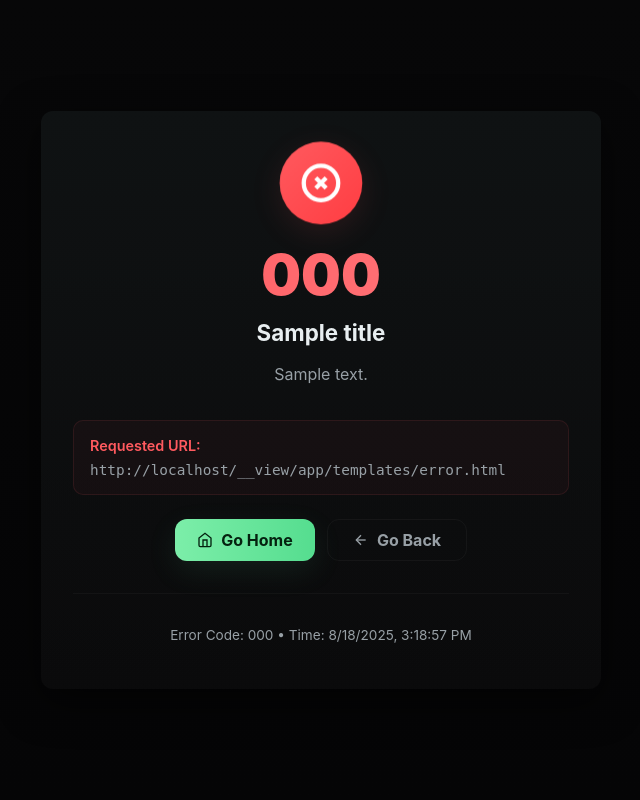
After one commit to gamerjamer43/linkshortener, a Flask app: template app/templates/error.html in a window 1280 px wide. The commit adds this page. Shown: the whole page, without its empty margins (319-959 px from the left). Run offline with Flask 3, Linux system fonts and the light colour scheme; the template is opened without the code that fills it: most values are stand-ins (such as "Sample title", 1, 10 or a date in 2020); parts of the project's set-up code (start-up, migrations or seed data) failed here and were passed over.

Commit message:
added a catch all error handler, made some fuck arounds with modularization

```diff
--- a/app/__init__.py
+++ b/app/__init__.py
@@ -5,6 +5,7 @@ from flask import Flask
 from .ext import mongo, limiter
 from .routes.main import main
 from .routes.redirect import redir
+from .routes.errors import errors, register
 
 # how we build the app, see wsgi.py
 def create_app(config_object="config.Config") -> Flask:
@@ -19,6 +20,10 @@ def create_app(config_object="config.Config") -> Flask:
     # finally register blueprints
     app.register_blueprint(main)
     app.register_blueprint(redir)
+    app.register_blueprint(errors)
+
+    # and the error handler (hid it behind a function to make it cleaner)
+    register(app)
 
     # and send er on back private
     return app
--- /dev/null
+++ b/app/errors.json
@@ -0,0 +1,38 @@
+{
+  "400": {
+    "title": "Bad Request",
+    "description": "The request could not be understood by the server due to malformed syntax."
+  },
+  "401": {
+    "title": "Unauthorized",
+    "description": "You need to authenticate to access this resource."
+  },
+  "403": {
+    "title": "Forbidden",
+    "description": "You don't have permission to access this resource."
+  },
+  "404": {
+    "title": "Not Found",
+    "description": "The shortened link you're looking for doesn't exist or has been removed."
+  },
+  "405": {
+    "title": "Method Not Allowed",
+    "description": "The request method is not supported for this resource."
+  },
+  "429": {
+    "title": "Too Many Requests",
+    "description": "Too many requests. Please slow down and try again later."
+  },
+  "500": {
+    "title": "Internal Server Error",
+    "description": "Something went wrong on our end. Please try again later."
+  },
+  "502": {
+    "title": "Bad Gateway",
+    "description": "The server received an invalid response from an upstream server."
+  },
+  "503": {
+    "title": "Service Unavailable",
+    "description": "The service is temporarily unavailable. Please try again later."
+  }
+}
--- a/app/routes/main.py
+++ b/app/routes/main.py
@@ -50,7 +50,7 @@ def shorten_url() -> tuple[Response, Literal[400]] | Response:
     # check for temp link duration and tag it properly with the created time
     if duration is not None and duration in durations:
         print(datetime.now(timezone.utc))
-        doc.update({"duration": duration, "expires": datetime.now(timezone.utc) + durations[duration]})
+        doc.update({"expires": datetime.now(timezone.utc) + durations[duration]})
 
     # THEN insert the doc
     mongo.db.urls.insert_one(doc) # type: ignore[union-attr]
--- /dev/null
+++ b/app/static/css/error.css
@@ -0,0 +1,180 @@
+:root{
+    --bg:#070708;
+    --card:#0f1213;
+    --muted:#98a0a6;
+    --accent:#7ceea9;
+    --danger:#ff5a5f;
+    --glass: rgba(255,255,255,0.02);
+    --radius:12px;
+    --gap:12px;
+    --btn-min-width:140px;
+    font-family: Inter, system-ui, -apple-system, "Segoe UI", Roboto, Arial, sans-serif;
+    color-scheme: dark;
+}
+
+*{box-sizing:border-box}
+html,body{height:100%;margin:0;padding:0}
+body{
+    min-height:100vh;
+    background:linear-gradient(180deg,var(--bg),#050506);
+    -webkit-font-smoothing:antialiased;
+    -moz-osx-font-smoothing:grayscale;
+    color:#e8eef0;
+    padding:28px;
+    display:flex;
+    justify-content:center;
+    align-items:center;
+}
+
+.card{
+    width:100%;
+    max-width:560px;
+    margin:0 auto;
+    padding:32px;
+    border-radius:var(--radius);
+    background:linear-gradient(180deg,var(--card), rgba(255,255,255,0.02));
+    box-shadow:0 12px 40px rgba(0,0,0,0.6);
+    text-align:center;
+}
+
+.error-icon {
+    width: 80px;
+    height: 80px;
+    margin: 0 auto 24px auto;
+    background: linear-gradient(135deg, var(--danger), #ff3d42);
+    border-radius: 50%;
+    display: flex;
+    align-items: center;
+    justify-content: center;
+    box-shadow: 0 8px 32px rgba(255,90,95,0.12);
+    animation: pulse 2s ease-in-out infinite;
+}
+
+@keyframes pulse {
+    0%, 100% { transform: scale(1); }
+    50% { transform: scale(1.05); }
+}
+
+.error-icon svg {
+    width: 40px;
+    height: 40px;
+    color: white;
+    stroke-width: 2.5;
+}
+
+.error-code {
+    font-size: 3.5rem;
+    font-weight: 900;
+    background: linear-gradient(90deg, var(--danger), #ff7a7f);
+    -webkit-background-clip: text;
+    -webkit-text-fill-color: transparent;
+    background-clip: text;
+    margin: 0;
+    line-height: 1;
+}
+
+.error-title {
+    font-size: 1.4rem;
+    font-weight: 700;
+    color: #e8eef0;
+    margin: 16px 0 8px 0;
+}
+
+.error-description {
+    color: var(--muted);
+    font-size: 1rem;
+    line-height: 1.6;
+    margin-bottom: 32px;
+    max-width: 400px;
+    margin-left: auto;
+    margin-right: auto;
+}
+
+.error-details {
+    background: rgba(255,90,95,0.04);
+    border: 1px solid rgba(255,90,95,0.1);
+    border-radius: 10px;
+    padding: 16px;
+    margin: 24px 0;
+    text-align: left;
+}
+
+.error-details h4 {
+    margin: 0 0 8px 0;
+    color: var(--danger);
+    font-size: 0.9rem;
+    font-weight: 600;
+}
+
+.error-details p {
+    margin: 0;
+    color: var(--muted);
+    font-size: 0.9rem;
+    font-family: ui-monospace, monospace;
+    word-break: break-all;
+}
+
+.actions {
+    display: flex;
+    gap: 12px;
+    justify-content: center;
+    flex-wrap: wrap;
+}
+
+.btn {
+    display: inline-flex;
+    align-items: center;
+    justify-content: center;
+    gap: 8px;
+    padding: 12px 20px;
+    border-radius: 12px;
+    font-weight: 700;
+    line-height: 1;
+    text-decoration: none;
+    border: 0;
+    cursor: pointer;
+    transition: transform .12s ease, box-shadow .12s ease;
+    min-width: var(--btn-min-width);
+}
+
+.btn.primary {
+    background: linear-gradient(90deg, var(--accent), #55dd8f);
+    color: #04210f;
+    box-shadow: 0 10px 30px rgba(92,197,145,0.10);
+}
+
+.btn.primary:hover {
+    transform: translateY(-2px);
+    box-shadow: 0 16px 36px rgba(92,197,145,0.13);
+}
+
+.btn.ghost {
+    background: transparent;
+    color: var(--muted);
+    border: 1px solid rgba(255,255,255,0.04);
+}
+
+.btn.ghost:hover {
+    transform: translateY(-2px);
+    color: #e8eef0;
+    border-color: rgba(255,255,255,0.08);
+}
+
+.footer-info {
+    margin-top: 32px;
+    padding-top: 20px;
+    border-top: 1px solid rgba(255,255,255,0.03);
+    color: var(--muted);
+    font-size: 0.85rem;
+}
+
+@media (max-width: 520px) {
+    .card { padding: 24px; }
+    .error-code { font-size: 2.5rem; }
+    .actions { flex-direction: column; }
+    .btn { width: 100%; min-width: 0; }
+}
+
+@media (max-height: 720px) {
+    body { align-items: flex-start; }
+}
--- /dev/null
+++ b/app/static/js/error.js
@@ -0,0 +1,17 @@
+// set current timestamp
+document.getElementById('timestamp').textContent = new Date().toLocaleString();
+
+// try to get requested URL and params from the page
+const currentUrl = window.location.href;
+const urlDisplay = document.getElementById('requestedUrl');
+const urlParams = new URLSearchParams(window.location.search);
+const shortCode = urlParams.get('code');
+
+// set content afterwards based on url and short
+if (currentUrl) {
+    urlDisplay.textContent = currentUrl;
+}
+
+if (shortCode) {
+    urlDisplay.textContent = window.location.host + '/' + shortCode;
+}
--- /dev/null
+++ b/app/templates/error.html
@@ -0,0 +1,52 @@
+<!DOCTYPE html>
+<html lang="en">
+<head>
+  <meta charset="UTF-8">
+  <meta name="viewport" content="width=device-width, initial-scale=1.0">
+  <title>Hyprlinkd | {{ code }} Error</title>
+  <link rel="stylesheet" href="{{ url_for('static', filename='css/error.css') }}"
+</head>
+<body>
+  <div class="card">
+    <div class="error-icon">
+      <svg viewBox="0 0 24 24" fill="none" stroke="currentColor">
+        <circle cx="12" cy="12" r="10"/>
+        <line x1="15" y1="9" x2="9" y2="15"/>
+        <line x1="9" y1="9" x2="15" y2="15"/>
+      </svg>
+    </div>
+
+    <h1 class="error-code"> {{ code }}</h1>
+    <h2 class="error-title">{{ title }}</h2>
+    <p class="error-description">{{ description }}</p>
+
+    <div class="error-details">
+      <h4>Requested URL:</h4>
+      <p id="requestedUrl"></p>
+    </div>
+
+    <div class="actions">
+      <a href="/" class="btn primary">
+        <svg width="16" height="16" viewBox="0 0 24 24" fill="none" stroke="currentColor" stroke-width="2">
+          <path d="m3 9 9-7 9 7v11a2 2 0 0 1-2 2H5a2 2 0 0 1-2-2z"/>
+          <polyline points="9,22 9,12 15,12 15,22"/>
+        </svg>
+        Go Home
+      </a>
+      <a href="javascript:history.back()" class="btn ghost">
+        <svg width="16" height="16" viewBox="0 0 24 24" fill="none" stroke="currentColor" stroke-width="2">
+          <path d="m12 19-7-7 7-7"/>
+          <path d="M19 12H5"/>
+        </svg>
+        Go Back
+      </a>
+    </div>
+
+    <div class="footer-info">
+      <p>Error Code: {{ code }} • Time: <span id="timestamp"></span></p>
+    </div>
+  </div>
+
+  <script src="{{ url_for('static', filename='js/error.js') }}"></script>
+</body>
+</html>
--- a/app/templates/warning.html
+++ b/app/templates/warning.html
@@ -3,8 +3,8 @@
 <head>
   <meta charset="utf-8" />
   <meta name="viewport" content="width=device-width,initial-scale=1" />
-  <title>Warning — Link Shortener</title>
-  <link rel="stylesheet" href="{{ url_for('static', filename='ui.css') }}">
+  <title>Hyprlinkd | Warning</title>
+  <link rel="stylesheet" href="{{ url_for('static', filename='css/ui.css') }}">
 
   <!-- opengraph tags -->
   <meta property="og:title" content="Hyprlinkd" />
@@ -54,6 +54,6 @@
     </div>
   </main>
 
-  <script src="{{ url_for('static', filename='warning.js') }}"></script>
+  <script src="{{ url_for('static', filename='js/warning.js') }}"></script>
 </body>
 </html>
```
Also changed, not shown: app/routes/errors.py (added, +33 -0 lines), app/routes/redirect.py (+9 -3 lines), app/static/index.css (deleted, +0 -117 lines), app/templates/index.html (+11 -8 lines), app/static/css/ui.css (renamed from app/static/ui.css), app/static/css/warning.css (renamed from app/static/warning.css), app/static/js/index.js (renamed from app/static/index.js), app/static/js/warning.js (renamed from app/static/warning.js).
